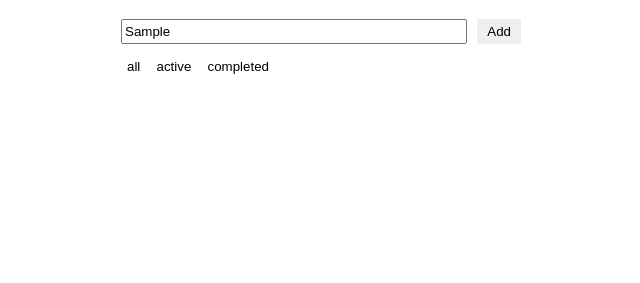
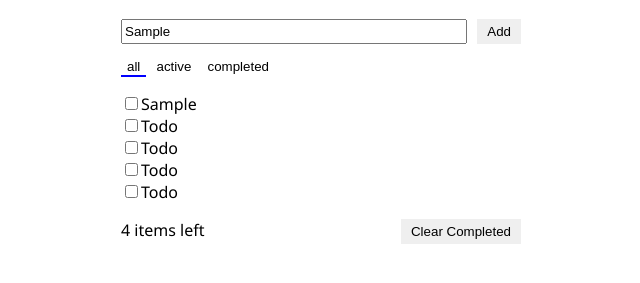
Before and after one commit to shaktigurung/myFrontendApp, a plain HTML site: page index.html in a window 1280 px wide. Both pictures are taken after typing "Sample" into the empty fields and a click on the button "Add". Shown: the part 67-350 px from the top of the page, without its empty margins (319-959 px from the left). Drawn offline with Linux system fonts and the light colour scheme.

Commit message:
Javascript added to todo app

```diff
--- a/index.html
+++ b/index.html
@@ -12,7 +12,7 @@
     <header>
         <h1>TODO</h1>
         <div class="addTodo">
-            <input type="text" class="textfield" placeholder="add todo" /> <button class="submit">Add</button>
+            <input type="text" id= "textfield" class="textfield" placeholder="add todo" /> <button onclick = "addTodo()" class="submit">Add</button>
         </div>
         <nav class="filter">
             <button class="selected">all</button>
@@ -20,7 +20,17 @@
             <button>completed</button>
         </nav>
     </header>
-    <main class="filter"></main>
-    <footer></footer>
+
+    <ul class="todos">
+        <li class="todo"><label for=""><input type="checkbox" /><span class="title">Todo</span></label></li>
+        <li class="todo"><label for=""><input type="checkbox" /><span class="title">Todo</span></label></li>
+        <li class="todo"><label for=""><input type="checkbox" /><span class="title">Todo</span></label></li>
+        <li class="todo"><label for=""><input type="checkbox" /><span class="title">Todo</span></label></li>
+    </ul>
+
+    <footer>
+        <span><span class="remaining">4</span> items left</span>
+        <button class="submit"> Clear Completed </button>
+    </footer>
 </body>
 </html>
--- a/main.js
+++ b/main.js
@@ -0,0 +1,31 @@
+
+function clearInput(selector){
+    document.querySelector(selector) = '';
+}
+
+function getTodoText() {
+    return document.querySelector('.textfield').value;
+}
+
+function addTodo(){
+   const todo = document.querySelector('.todo');
+   const newTodo = todo.cloneNode(true);
+   newTodo.querySelector('.title').innerText = getTodoText();
+   todo.parentElement.insertBefore(newTodo, todo);
+   clearInput('.textfield');
+}
+
+function filter(filterName, button) {
+    document.querySelector('.selected').classList.remove('selected');
+    button.classList.add('selected');
+    for (let todo of document.querySelectorAll('.todo')) {
+        const checked = todo.querySelector('input').checked == true;
+        if (filterName == 'all') {
+          todo.hidden = false;
+        } else if (filterName == 'active') {
+          todo.hidden = checked;
+        } else if (filterName == 'completed') {
+          todo.hidden = !checked;
+        }
+    }
+}
--- a/style.css
+++ b/style.css
@@ -31,7 +31,7 @@ body {
     border: none;
   }
 
-  .selected {
+ .filter .selected {
     border-bottom: 2px solid blue;
   }
 
@@ -39,3 +39,11 @@ body {
     list-style: none;
     padding: 0;
   }
+
+  footer {
+    display: flex;
+  }
+
+  footer span {
+    flex-grow: 1;
+  }
```
